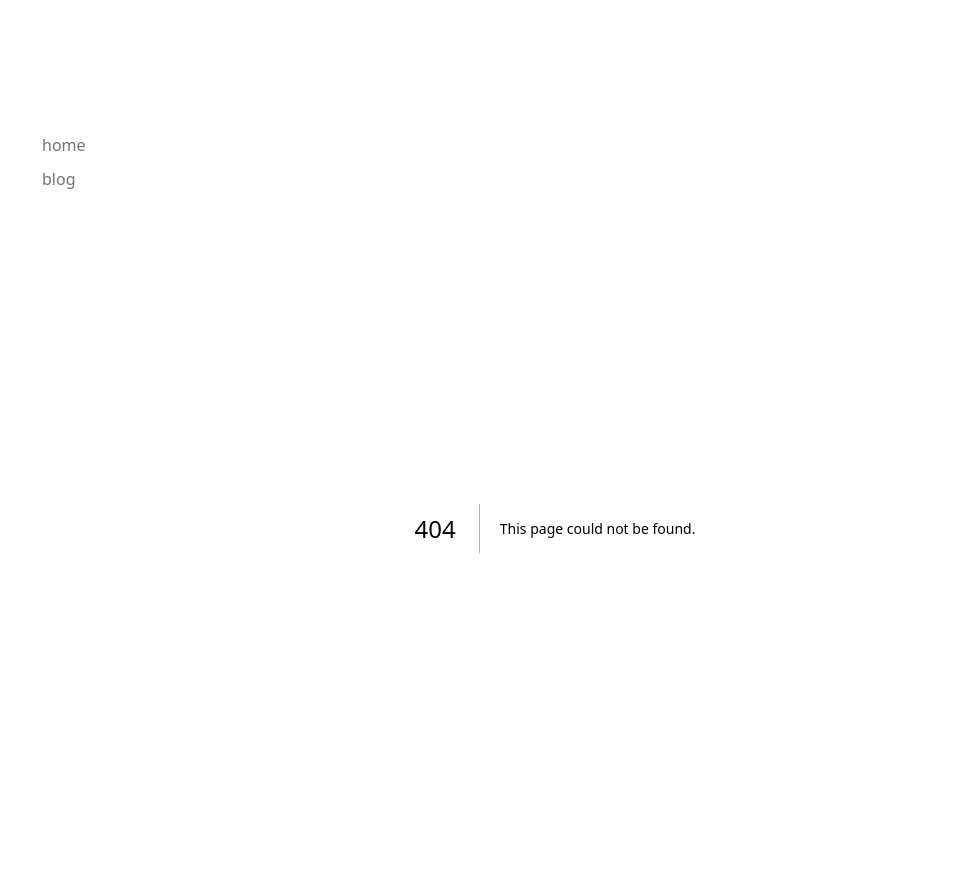
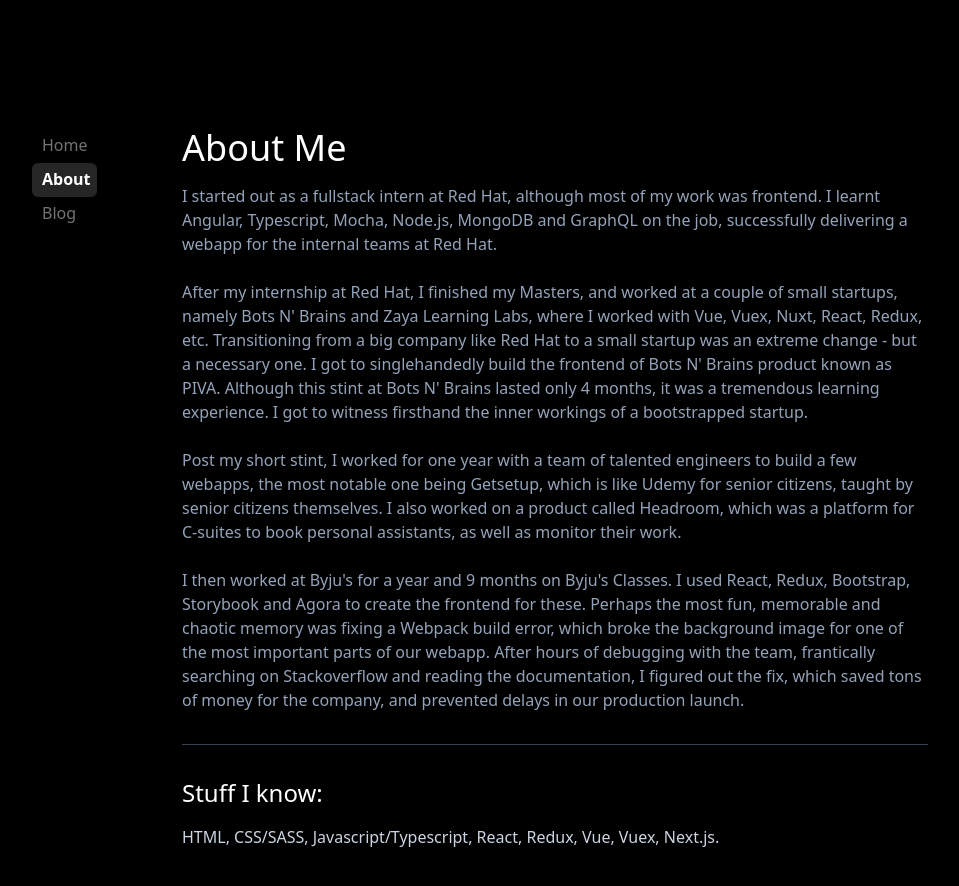
Before and after one commit to FrozenHearth/portfolio, a Next.js app: page /about in a window 1280 px wide. Before the commit this address had no page. Shown: the top 886 px of the page, without its empty margins (160-1119 px from the left). Built offline with nearby package versions, Linux system fonts and the light colour scheme; a small style sheet from the web is missing.

Commit message:
Reworked on the layout and removed light mode

```diff
--- a/components/HomePage.tsx
+++ b/components/HomePage.tsx
@@ -1,52 +1,98 @@
-import Image from 'next/image';
-import avatar from '../public/images/me.avif';
-
 export default function HomePage() {
   return (
     <>
-      <h1 className="text-4xl font-semibold">Vishwanath B.</h1>
-      <p className="pt-5 text-slate-700">{`Hi, I'm Vishwanath. I'm a 27 y/o software engineer passionate about everything frontend.`}</p>
+      <h1 className="text-white sm:text-4xl text-3xl font-medium">{`Hi, I'm Vishwanath - a 27 y/o passionate frontend engineer.`}</h1>
 
-      <p className="text-slate-700">
-        I love contributing to open source, and tinkering with frontend
-        technologies, always having the curiousity to learn something new.
-        <Image
-          src={avatar}
-          style={{ height: '100px' }}
-          width={100}
-          priority
-          alt="Vishwanath B."
-          className="rounded-full object-cover object-top mt-4"
-        />
-        <br />
-        <span className="font-semibold block">Stuff I know:</span>
-        <span>
-          HTML, CSS/SASS, Javascript/Typescript, React, Redux, Vue, Vuex,
-          Next.js(learning currently).
-        </span>
-        <br />
-        <br />
-        <span className="italic font-semibold">
-          Currently, looking for a Senior Frontend role at a medium sized
-          startup/company like Razorpay/Cred/Groww etc, where I can learn a huge
-          amount, as well as contribute significantly.
-        </span>
+      <p className="text-slate-400 mt-4 sm:mt-8">
+        {`I have a total of 3 and a half yrs of experience, and I'm currently
+        looking for a Senior Frontend role at a medium sized startup/company
+        like Razorpay/Cred/Groww etc.`}
       </p>
 
-      <p className="my-5 text-lg font-semibold">LINK TO MY RESUME BELOW:</p>
+      <p className="text-slate-400 mt-4">
+        I love contributing to open source, and tinkering with frontend
+        technologies, always having the curiousity to learn something new. You
+        can check out my work at Github, follow me on Linkedin and download my
+        updated resume below.
+      </p>
+      <br />
 
-      <button className="bg-slate-900 hover:bg-slate-800 focus:outline-none focus:ring-2 focus:ring-slate-400 focus:ring-offset-2 focus:ring-offset-slate-50 text-white font-semibold h-12 px-6 rounded-lg w-full flex items-center justify-center sm:w-auto dark:bg-sky-500 dark:highlight-white/20 dark:hover:bg-sky-400">
-        Download
+      <p className="text-slate-400 mb-8 italic font-semibold">
+        Currently looking for a Senior Frontend role at a medium sized
+        startup/company like Razorpay/Cred/Groww etc.
+      </p>
+
+      <div className="flex flex-col sm:flex sm:flex-row gap-3">
+        <button
+          className="text-white font-semibold h-12 px-6 rounded-lg w-full
+flex items-center justify-center
+sm:w-auto bg-green-600 hover:bg-green-500 gap-3"
+        >
+          <svg
+            width="20"
+            height="20"
+            viewBox="0 0 24 24"
+            fill="none"
+            xmlns="http://www.w3.org/2000/svg"
+          >
+            <g clip-path="url(#clip0_9914_10)">
+              <path
+                d="M12 0C5.374 0 0 5.373 0 12C0 17.302 3.438 21.8 8.207 23.387C8.806 23.498 9 23.126 9 22.81V20.576C5.662 21.302 4.967 19.16 4.967 19.16C4.421 17.773 3.634 17.404 3.634 17.404C2.545 16.659 3.717 16.675 3.717 16.675C4.922 16.759 5.556 17.912 5.556 17.912C6.626 19.746 8.363 19.216 9.048 18.909C9.155 18.134 9.466 17.604 9.81 17.305C7.145 17 4.343 15.971 4.343 11.374C4.343 10.063 4.812 8.993 5.579 8.153C5.455 7.85 5.044 6.629 5.696 4.977C5.696 4.977 6.704 4.655 8.997 6.207C9.954 5.941 10.98 5.808 12 5.803C13.02 5.808 14.047 5.941 15.006 6.207C17.297 4.655 18.303 4.977 18.303 4.977C18.956 6.63 18.545 7.851 18.421 8.153C19.191 8.993 19.656 10.064 19.656 11.374C19.656 15.983 16.849 16.998 14.177 17.295C14.607 17.667 15 18.397 15 19.517V22.81C15 23.129 15.192 23.504 15.801 23.386C20.566 21.797 24 17.3 24 12C24 5.373 18.627 0 12 0Z"
+                fill="currentColor"
+              ></path>
+            </g>
+            <defs>
+              <clipPath id="clip0_9914_10">
+                <rect width="24" height="24" fill="white"></rect>
+              </clipPath>
+            </defs>
+          </svg>
+          GitHub
+        </button>
+
+        <button
+          className="text-white font-semibold h-12 px-6 rounded-lg w-full
+flex items-center justify-center
+sm:w-auto bg-blue-800 hover:bg-blue-700 gap-3"
+        >
+          <svg
+            xmlns="http://www.w3.org/2000/svg"
+            width="24"
+            height="24"
+            viewBox="0 0 24 24"
+          >
+            <g clip-path="url(#clip0_9914_10)">
+              <path
+                fill="currentColor"
+                d="M19 0h-14c-2.761 0-5 2.239-5 5v14c0 2.761 2.239 5 5 5h14c2.762 0 5-2.239 5-5v-14c0-2.761-2.238-5-5-5zm-11 19h-3v-11h3v11zm-1.5-12.268c-.966 0-1.75-.79-1.75-1.764s.784-1.764 1.75-1.764 1.75.79 1.75 1.764-.783 1.764-1.75 1.764zm13.5 12.268h-3v-5.604c0-3.368-4-3.113-4 0v5.604h-3v-11h3v1.765c1.396-2.586 7-2.777 7 2.476v6.759z"
+              />
+            </g>
+            <defs>
+              <clipPath id="clip0_9914_10">
+                <rect width="24" height="24" fill="white"></rect>
+              </clipPath>
+            </defs>
+          </svg>
+          LinkedIn
+        </button>
+
+        <button
+          className="text-white font-semibold h-12 px-6 rounded-lg w-full
+flex items-center justify-center
+sm:w-auto bg-gray-800 hover:bg-gray-700 gap-3"
+        >
           <svg
             xmlns="http://www.w3.org/2000/svg"
             viewBox="0 0 20 20"
             fill="currentColor"
-          className="w-5 h-5 ml-4"
+            className="w-5 h-5"
           >
             <path d="M10.75 2.75a.75.75 0 00-1.5 0v8.614L6.295 8.235a.75.75 0 10-1.09 1.03l4.25 4.5a.75.75 0 001.09 0l4.25-4.5a.75.75 0 00-1.09-1.03l-2.955 3.129V2.75z" />
             <path d="M3.5 12.75a.75.75 0 00-1.5 0v2.5A2.75 2.75 0 004.75 18h10.5A2.75 2.75 0 0018 15.25v-2.5a.75.75 0 00-1.5 0v2.5c0 .69-.56 1.25-1.25 1.25H4.75c-.69 0-1.25-.56-1.25-1.25v-2.5z" />
           </svg>
+          Resume
         </button>
+      </div>
     </>
   );
 }
--- a/components/Sidebar.tsx
+++ b/components/Sidebar.tsx
@@ -16,16 +16,22 @@
 
 const navItems: NavItems = {
   '/': {
-    name: 'home',
+    name: 'Home',
     x: 0,
     y: 0,
-    w: '64px',
+    w: '65px',
   },
-  '/blog': {
-    name: 'blog',
+  '/about': {
+    name: 'About',
     x: 64,
     y: 35,
     w: '65px',
+  },
+  '/blog': {
+    name: 'Blog',
+    x: 128,
+    y: 70,
+    w: '56px',
   },
 };
 
@@ -48,8 +54,7 @@
                 {/* Desktop version, hidden on mobile, animates y axis */}
                 <div className="hidden md:block">
                   <motion.div
-                    className="absolute bg-neutral-100 dark:bg-neutral-800 h-[34px] rounded-md z-[-1]"
-                    layoutId="test2"
+                    className="absolute bg-neutral-800 h-[34px] rounded-md z-[-1] "
                     initial={{ opacity: 0, y: navItems[pathname].y }}
                     animate={{
                       opacity: 1,
@@ -66,8 +71,7 @@
                 {/* Mobile version, hidden on desktop, animates x axis */}
                 <div className="block md:hidden">
                   <motion.div
-                    className="absolute bg-neutral-100  h-[34px] rounded-md z-[-1]"
-                    layoutId="test"
+                    className="absolute bg-neutral-800  h-[34px] rounded-md z-[-1]"
                     initial={{ opacity: 0, x: navItems[pathname].x }}
                     animate={{
                       opacity: 1,
@@ -92,10 +96,10 @@
                   key={path}
                   href={path}
                   className={clsx(
-                    'transition-all hover:text-neutral-800 dark:hover:text-neutral-500 py-[5px] px-[10px]',
+                    'transition-all  hover:text-neutral-200 py-[5px] px-[10px]',
                     {
                       'text-neutral-500': !isActive,
-                      'font-bold': isActive,
+                      'font-bold text-white': isActive,
                     }
                   )}
                 >
--- a/components/layout.tsx
+++ b/components/layout.tsx
@@ -28,7 +28,7 @@
 
       <div className="antialiased max-w-4xl mb-40 flex flex-col md:flex-row mx-4 mt-8 md:mt-20 lg:mt-32 lg:mx-auto">
         <Navbar />
-        <main className="container mx-auto flex-1">
+        <main className="flex-auto min-w-0 md:mt-0 flex flex-col px-2 md:px-0">
           <section>{children}</section>
         </main>
         <footer className="mt-8 py-4">
--- /dev/null
+++ b/pages/about/index.tsx
@@ -0,0 +1,51 @@
+export default function About() {
+  return (
+    <>
+      <h1 className="text-white sm:text-4xl text-3xl font-medium">About Me</h1>
+
+      <p className="text-slate-400 mt-4">
+        I started out as a fullstack intern at Red Hat, although most of my work
+        was frontend. I learnt Angular, Typescript, Mocha, Node.js, MongoDB and
+        GraphQL on the job, successfully delivering a webapp for the internal
+        teams at Red Hat.
+        <br />
+        <br />
+        After my internship at Red Hat, I finished my Masters, and worked at a
+        couple of small startups, namely Bots N' Brains and Zaya Learning Labs,
+        where I worked with Vue, Vuex, Nuxt, React, Redux, etc. Transitioning
+        from a big company like Red Hat to a small startup was an extreme change
+        - but a necessary one. I got to singlehandedly build the frontend of
+        Bots N' Brains product known as PIVA. Although this stint at Bots N'
+        Brains lasted only 4 months, it was a tremendous learning experience. I
+        got to witness firsthand the inner workings of a bootstrapped startup.
+        <br />
+        <br />
+        Post my short stint, I worked for one year with a team of talented
+        engineers to build a few webapps, the most notable one being Getsetup,
+        which is like Udemy for senior citizens, taught by senior citizens
+        themselves. I also worked on a product called Headroom, which was a
+        platform for C-suites to book personal assistants, as well as monitor
+        their work.
+        <br />
+        <br />I then worked at Byju's for a year and 9 months on Byju's Classes.
+        I used React, Redux, Bootstrap, Storybook and Agora to create the
+        frontend for these. Perhaps the most fun, memorable and chaotic memory
+        was fixing a Webpack build error, which broke the background image for
+        one of the most important parts of our webapp. After hours of debugging
+        with the team, frantically searching on Stackoverflow and reading the
+        documentation, I figured out the fix, which saved tons of money for the
+        company, and prevented delays in our production launch.
+      </p>
+
+      <hr className="h-px my-8 border-0 bg-gray-700"></hr>
+
+      <h1 className="text-white sm:text-2xl text-xl mt-8 font-medium">
+        Stuff I know:
+      </h1>
+
+      <p className="text-slate-300 mt-4 block">
+        HTML, CSS/SASS, Javascript/Typescript, React, Redux, Vue, Vuex, Next.js.
+      </p>
+    </>
+  );
+}
--- a/pages/blog/[slug].tsx
+++ b/pages/blog/[slug].tsx
@@ -35,9 +35,11 @@
       <Head>
         <title>{meta.title}</title>
       </Head>
-      <div className="prose dark mx-auto">
+      <div className="prose prose-invert mx-auto">
         <h1 className="mb-0">{meta.title}</h1>
-        <span className="text-slate-400 rounded p-1 text-sm">{meta.date}</span>
+        <span className="text-neutral-500 rounded p-1 text-sm">
+          {meta.date}
+        </span>
         <article
           className="m-auto mb-4 sm:mb-16 sm:-mt-8 min-[320px]:-mt-4"
           dangerouslySetInnerHTML={{ __html: content }}
--- a/pages/blog/index.tsx
+++ b/pages/blog/index.tsx
@@ -33,19 +33,24 @@
 export default function Blog({ posts }: BlogProps) {
   return (
     <div>
-      <h1 className="text-4xl font-semibold">BLOG</h1>
+      <h1 className="text-3xl sm:text-4xl font-semibold text-white">My Blog</h1>
+      <p className="my-2 text-slate-400 text-xl">
+        I write about everything from Javascript to random experiences in my
+        life.
+      </p>
+      <hr className="h-px mt-8 mb-4 border-0 bg-gray-700"></hr>
+
       {posts.map(({ slug, frontmatter }) => (
         <div key={slug} className="my-4 overflow-hidden flex flex-col">
-          <span className="text-slate-400 text-xs mb-2">
+          <span className="text-neutral-500 text-xs mb-2">
             {frontmatter.date}
           </span>
           <Link
-            className="font-semibold text-lg hover:underline"
+            className="font-semibold text-white text-lg hover:underline"
             href={`/blog/${slug}`}
           >
             {frontmatter.title}
           </Link>
-          <p className="text-slate-500 text-sm mt-2">{frontmatter.summary}</p>
         </div>
       ))}
     </div>
--- a/pages/index.tsx
+++ b/pages/index.tsx
@@ -1,8 +1,8 @@
 import HomePage from '@/components/HomePage';
 
-export default function Home({ posts }) {
+export default function Home() {
   return (
-    <div className="px-2 py-4 md:p-0">
+    <div className="py-4 md:p-0">
       <HomePage />
     </div>
   );
--- a/styles/globals.css
+++ b/styles/globals.css
@@ -7,6 +7,10 @@
     background-color: #000;
   }
 } */
+
+body {
+  background-color: #000;
+}
 
 html {
   min-width: 360px;
```
Also changed, not shown: posts/arrow-functions-and-this.md (+1 -1 lines). Lines whose indentation alone changed are shown as unchanged.
